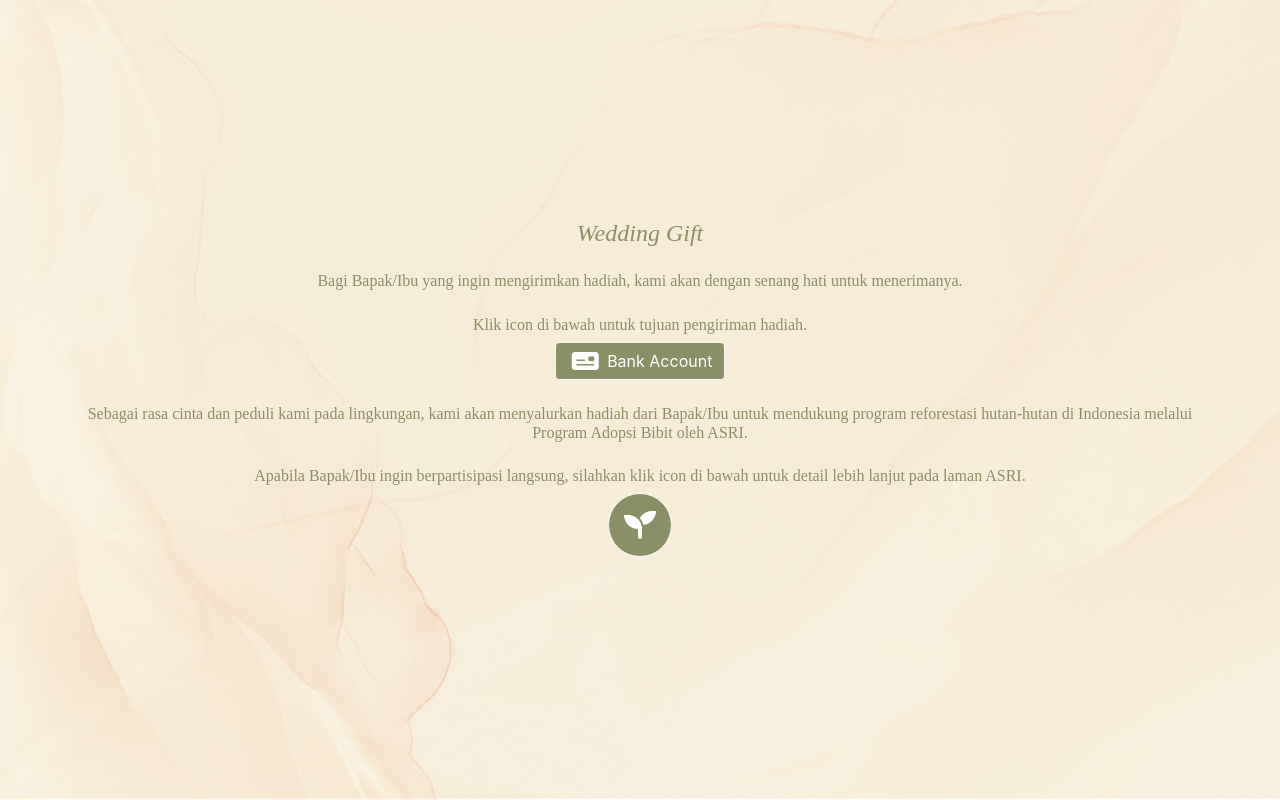
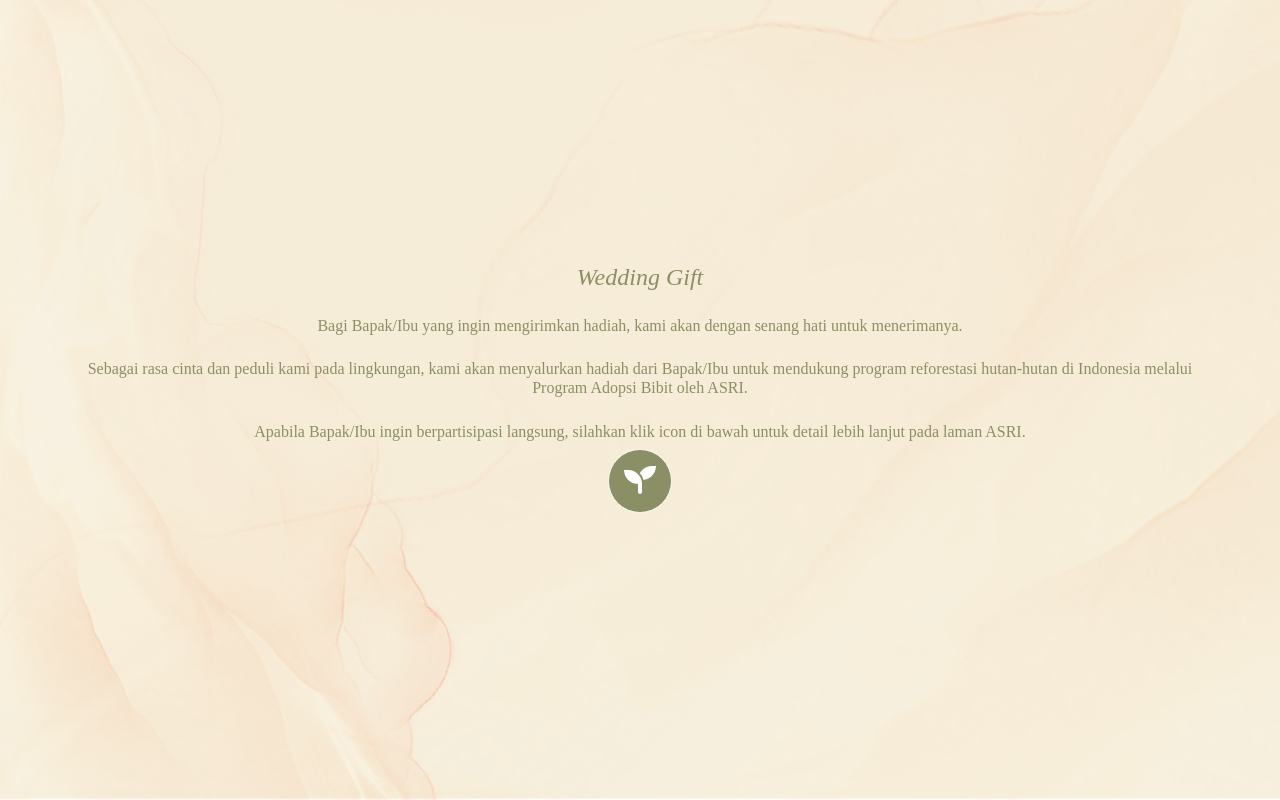
Before and after one commit to tandukion/wedding-invitation, a plain HTML site: page index.html in a window 1280 px wide. Shown: the part 3200-4000 px from the top of the page. Drawn offline with Linux system fonts and the light colour scheme; a web font is replaced by a local one.

Commit message:
Hide acc info for page without guest name

```diff
--- a/index.html
+++ b/index.html
@@ -237,7 +237,7 @@
           kami akan dengan senang hati untuk menerimanya.
         </h6>
       </div>
-      <div class="text-center mb-4">
+      <div class="text-center mb-4 hidden" id="gift-acc">
         <h6>
           Klik icon di bawah untuk tujuan pengiriman hadiah.
         </h6>
--- a/js/script.js
+++ b/js/script.js
@@ -12,6 +12,7 @@
   const guestName = params.get('u');
   if (guestName) {
     $('#guest-name').text(guestName);
+    $('#gift-acc').toggleClass('hidden');
   }
   else {
     // Directly open the main page if no guest name provided
```
